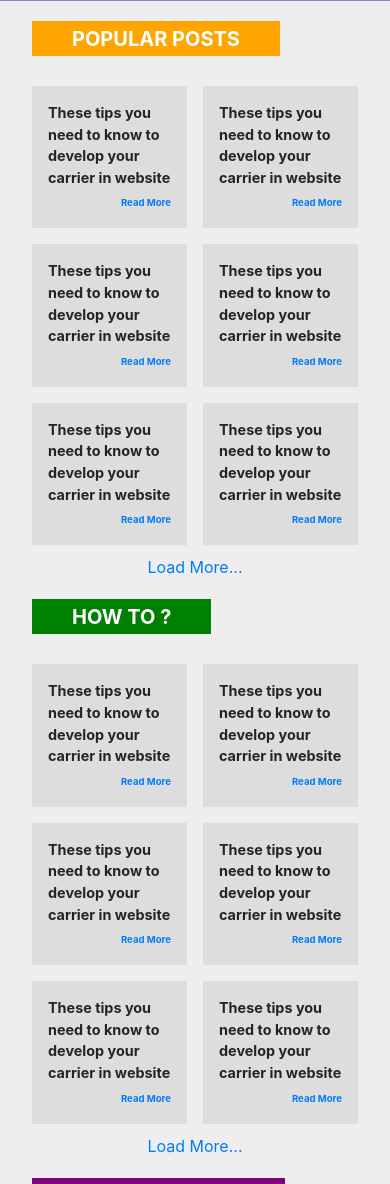
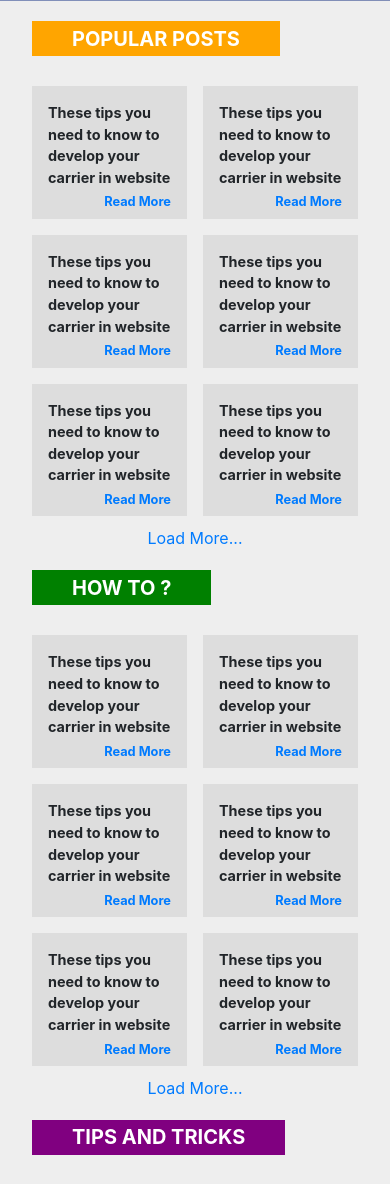
Before and after one commit to mdshafiqmalik/shafiqhub, a PHP site: page /blog/index.html in a window 390 px wide. Shown: the part 811-1995 px from the top of the page. Run offline with PHP 8.4, Linux system fonts and the light colour scheme.

Commit message:
Blog Links Modified

```diff
--- a/assets/css/index/index.css
+++ b/assets/css/index/index.css
@@ -394,16 +394,17 @@ color: rgb(42, 163, 38);
   /* border: 1px solid; */
 }
 .Blogs{
-  padding: 1rem;
+  padding: 1rem 1rem 0rem 1rem;
   font-weight: bolder;
   font-size: 1.5rem;
-    background-color: #ddd;
+  background-color: #ded;
 }
 .Blogs .bloglinks{
   text-align: right;
   width: 100%;
   display: inline-block;
   font-size: 1rem;
+  margin-bottom: .5rem;
 }
 
 
--- a/assets/css/index/indexMQ.css
+++ b/assets/css/index/indexMQ.css
@@ -149,7 +149,7 @@
     font-size: .9rem;
   }
   .bloglinks a{
-    font-size: .6rem;
+    font-size: .8rem;
   }
   /* Author Detail */
   #authorDetail, p{
--- a/blog/src/css/blogqueries.css
+++ b/blog/src/css/blogqueries.css
@@ -28,7 +28,7 @@
     font-size: .9rem;
   }
   .bloglinks a{
-    font-size: .6rem;
+    font-size: .8rem;
   }
   .blogDetail a{
     font-size: 1rem;
--- a/blog/src/css/blogs.css
+++ b/blog/src/css/blogs.css
@@ -76,9 +76,11 @@ nav{
   /* text-decoration: underline; */
   /* text-decoration-color: lime; */
   color: white;
+  transition: ease .6s;
 }
 .blogDetail a:hover{
-  color: orange;
+  color: blue;
+  text-decoration: none;
 }
 
 /* Categories */
@@ -102,10 +104,10 @@ nav{
   /* border: 1px solid; */
 }
 .Blogs{
-  padding: 1rem;
+  padding: 1rem 1rem .4rem 1rem;
   font-weight: bolder;
   font-size: 1.5rem;
-    background-color: #ddd;
+  background-color: #ddd;
 }
 .Blogs .bloglinks{
   text-align: right;
@@ -117,5 +119,5 @@ nav{
 
 .LoadMore{
   text-align: center;
-  font-size: 1.3rem;
+  font-size: 1rem;
 }
```
